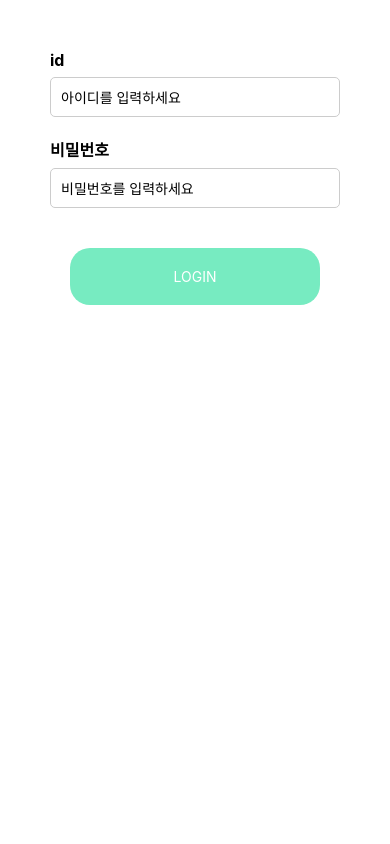
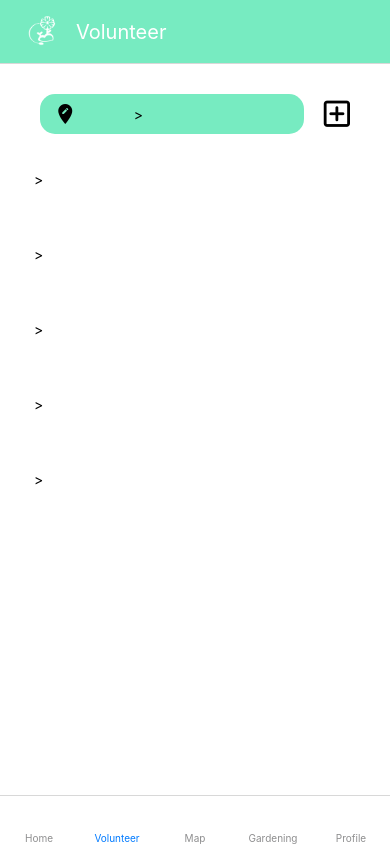
Before and after one commit to K-Hackathon-CityGardening/Front_Rep_2, a React Native app: screen /Volunteer in a window 390 px wide. Built offline with nearby package versions, Linux system fonts and the light colour scheme.

Commit message:
[ADD] 로그인구현, 봉사활동 페이지 FORM

```diff
--- a/App.jsx
+++ b/App.jsx
@@ -3,7 +3,7 @@ import {NavigationContainer} from '@react-navigation/native';
 import BottomTabNavigator from './components/BottomNavigator.jsx';
 import { View } from 'react-native';
 import {useState} from 'react';
-import Login from './login/LoginPage.jsx';
+import Login from './pages/LoginPage';
 
 function App() {
   const [isLogin, setIsLogin]=useState(false);
@@ -15,7 +15,8 @@ function App() {
 
 
   return (
-    <View>
+    //서버열려있을때
+    /*<View>
       {isLogin ? (
         <NavigationContainer>
           <BottomTabNavigator />
@@ -24,7 +25,11 @@ function App() {
       (
         <Login onLoginSuccess={isLoginSuccess} />
       )}
-    </View>
+    </View>*/
+    //로그인 없이 페이지테스트
+   <NavigationContainer>
+     <BottomTabNavigator />
+   </NavigationContainer>
   );
 }
 
--- a/package.json
+++ b/package.json
@@ -13,10 +13,12 @@
     "@react-navigation/bottom-tabs": "^6.5.8",
     "@react-navigation/native": "^6.1.7",
     "@react-navigation/stack": "^6.3.17",
+    "axios": "^1.4.0",
     "react": "18.2.0",
     "react-hook-form": "^7.45.2",
     "react-native": "0.72.1",
     "react-native-gesture-handler": "^2.12.0",
+    "react-native-maps": "^1.7.1",
     "react-native-safe-area-context": "^4.7.1",
     "react-native-screens": "^3.22.1",
     "react-native-vector-icons": "^10.0.0"
--- a/pages/GardeningPage.jsx
+++ b/pages/GardeningPage.jsx
@@ -85,7 +85,8 @@ function GardeningScreen() {
           selectedRegion={selectedRegion}
           selectedCity={selectedCity}
           onRegionSelect={handleRegionSelect}
-          onCitySelect={handleCitySelect}></LocationModal>
+          onCitySelect={handleCitySelect}
+        />
       </View>
     </View>
   );
--- /dev/null
+++ b/pages/LoginPage.jsx
@@ -0,0 +1,91 @@
+import React, { useState } from "react";
+import { StyleSheet, View, TextInput, Text, TouchableOpacity, Alert } from "react-native";
+import axios from "axios";
+
+const Login = () => {
+  const [id, setid] = useState("");
+  const [password, setpassword] = useState("");
+
+  const pressLoginButton = () => {
+    console.log("id:", id);
+    console.log("password:", password);
+
+    //서버로 json형식으로 보내려고 함
+    const dataToSend = {
+      id: id,
+      password: password,
+    }
+
+    const serverURL = "서버주소";
+
+    axios.post(serverURL, dataToSend)
+      .then(response => {
+        if (response.data.success) {
+          console.log("로그인 성공!");
+        } else {
+          console.log("로그인 실패!");
+          setid("");
+          setpassword("");
+        }
+      })
+      .catch(error => {
+        console.error("에러 발생:", error);
+      });
+  };
+
+  return (
+    <View style={styles.container}>
+      <Text style={styles.label}>id</Text>
+      <TextInput
+        style={styles.input}
+        onChangeText={(text) => setid(text)}
+        value={id}
+        placeholder="아이디를 입력하세요"
+      />
+
+      <Text style={styles.label}>비밀번호</Text>
+      <TextInput
+        style={styles.input}
+        onChangeText={(text) => setpassword(text)}
+        value={password}
+        placeholder="비밀번호를 입력하세요"
+        secureTextEntry
+      />
+
+      <TouchableOpacity onPress={pressLoginButton}>
+        <Text style={styles.loginButtonText}>LOGIN</Text>
+      </TouchableOpacity>
+    </View>
+  );
+};
+
+const styles = StyleSheet.create({
+  container: {
+    flex: 1,
+    padding: 50,
+  },
+  label: {
+    marginBottom: 7,
+    fontSize: 16,
+    fontWeight: "bold",
+  },
+  input: {
+    height: 40,
+    borderWidth: 1,
+    borderColor: "#ccc",
+    borderRadius: 5,
+    paddingHorizontal: 10,
+    marginBottom: 20,
+  },
+  loginButtonText: {
+    backgroundColor: "#77EBC1",
+    color: "white",
+    textAlign: "center",
+    marginHorizontal: 20,
+    paddingVertical: 20,
+    borderRadius: 20,
+    marginTop: 20,
+  },
+});
+
+export default Login;
--- a/pages/MapPage.jsx
+++ b/pages/MapPage.jsx
@@ -1,5 +1,6 @@
-import {View, Text, StyleSheet} from 'react-native';
+import { View, Text, StyleSheet } from 'react-native';
 import * as React from 'react';
+
 
 const styles = StyleSheet.create({
   container: {
@@ -13,7 +14,7 @@ const styles = StyleSheet.create({
 function MapScreen() {
   return (
     <View style={styles.container}>
-      <Text style={{color: 'black'}}>Map Page</Text>
+      <Text style={{ color: 'black' }}>Map Page</Text>
     </View>
   );
 }
--- a/pages/VolunteerPage.jsx
+++ b/pages/VolunteerPage.jsx
@@ -1,13 +1,87 @@
-import {Text, View, StyleSheet, TouchableOpacity} from 'react-native';
+import { Text, View, StyleSheet, TouchableOpacity, ScrollView } from 'react-native';
 import * as React from 'react';
-import {useState} from 'react';
+import { useState } from 'react';
 import MaterialIcons from 'react-native-vector-icons/MaterialIcons';
 import Octicons from 'react-native-vector-icons/Octicons';
 import LocationModal from '../components/LocationModal';
 
+function VolunteerScreen() {
+  const [isModalVisible, setIsModalVisible] = useState(false);
+  const [selectedRegion, setSelectedRegion] = useState('');
+  const [selectedCity, setSelectedCity] = useState('');
+
+  const showLocation = () => {
+    setIsModalVisible(true);
+  };
+
+  const showLocationClose = () => {
+    setIsModalVisible(false);
+  };
+
+  const handleRegionSelect = region => {
+    setSelectedRegion(region);
+  };
+
+  const handleCitySelect = city => {
+    setSelectedCity(city);
+  };
+
+  // 예시로 5개의 volunteerbox 컴포넌트를 만듭니다.
+  const renderVolunteerBoxes = () => {
+    const boxes = [];
+    for (let i = 0; i < 5; i++) {
+      boxes.push(
+        <View key={i} style={styles.volunteerbox}>
+          <Text>
+            {selectedRegion} {'>'} {selectedCity}
+          </Text>
+        </View>
+      );
+    }
+    return boxes;
+  };
+
+  return (
+    <ScrollView contentContainerStyle={styles.screen}>
+      <View style={styles.locationSelector}>
+        <View style={styles.locationBox}>
+          <MaterialIcons
+            style={styles.locationIcon}
+            name="edit-location"
+            size={24}
+            color="black"
+          />
+          <Text>
+            {selectedRegion} {'>'} {selectedCity}
+          </Text>
+        </View>
+        <TouchableOpacity style={styles.button}>
+          <Octicons
+            name="diff-added"
+            size={30}
+            color="black"
+            onPress={showLocation}
+          />
+        </TouchableOpacity>
+        <LocationModal
+          isVisible={isModalVisible}
+          onClose={showLocationClose}
+          selectedRegion={selectedRegion}
+          selectedCity={selectedCity}
+          onRegionSelect={handleRegionSelect}
+          onCitySelect={handleCitySelect}
+        />
+      </View>
+      <View style={styles.volunteerContainer}>
+        {renderVolunteerBoxes()}
+      </View>
+    </ScrollView>
+  );
+}
+
 const styles = StyleSheet.create({
   screen: {
-    flex: 1,
+    flexGrow: 1,
     backgroundColor: '#FFF',
     padding: 30,
   },
@@ -34,61 +108,20 @@ const styles = StyleSheet.create({
     marginRight: '20%',
     marginLeft: '5%',
   },
+  volunteerContainer: {
+    marginTop: 10,
+  },
+  volunteerbox: {
+    flexDirection: 'row',
+    width: '100%',
+    height: 70,
+    borderRadius: 20,
+    backgroundColor: '#FFFFFF',
+    elevation: 6,
+    shadowColor: 'black',
+    alignItems: 'center',
+    marginBottom: 5, // 5의 간격을 두고 정렬
+  },
 });
 
-function VolunteerScreen() {
-  const [isModalVisible, setIsModalVisible] = useState(false);
-  const [selectedRegion, setSelectedRegion] = useState('');
-  const [selectedCity, setSelectedCity] = useState('');
-
-  const showLocation = () => {
-    setIsModalVisible(true);
-  };
-
-  const showLocationClose = () => {
-    setIsModalVisible(false);
-  };
-
-  const handleRegionSelect = region => {
-    setSelectedRegion(region);
-  };
-
-  const handleCitySelect = city => {
-    setSelectedCity(city);
-  };
-
-  return (
-    <View style={styles.screen}>
-      <View style={styles.locationSelector}>
-        <View style={styles.locationBox}>
-          <MaterialIcons
-            style={styles.locationIcon}
-            name="edit-location"
-            size={24}
-            color="black"
-          />
-          <Text>
-            {selectedRegion} {'>'} {selectedCity}
-          </Text>
-        </View>
-        <TouchableOpacity style={styles.button}>
-          <Octicons
-            name="diff-added"
-            size={30}
-            color="black"
-            onPress={showLocation}
-          />
-        </TouchableOpacity>
-        <LocationModal
-          isVisible={isModalVisible}
-          onClose={showLocationClose}
-          selectedRegion={selectedRegion}
-          selectedCity={selectedCity}
-          onRegionSelect={handleRegionSelect}
-          onCitySelect={handleCitySelect}></LocationModal>
-      </View>
-    </View>
-  );
-}
-
 export default VolunteerScreen;
```
Also changed, not shown: 2 other files (tests, documents, lock files or other folders).
